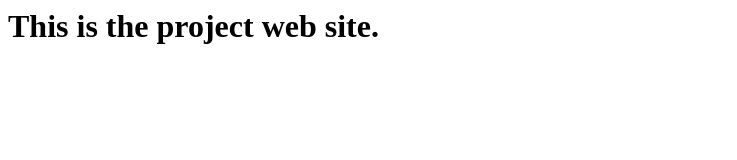
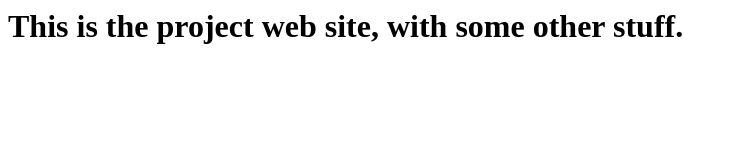
Before and after one commit to LeroySalih/mr-salih-001, a plain HTML site: page index.html in a window 1280 px wide. Shown: the whole page, without its empty margins (0-737 px from the left). Drawn offline with nearby package versions, Linux system fonts and the light colour scheme.

```diff
--- a/index.html
+++ b/index.html
@@ -12,7 +12,7 @@
     }
   </script>
 <body>
-<h1>This is the project web site.</h1>
+<h1>This is the project web site, with some other stuff.</h1>
   <script src="https://cdnjs.cloudflare.com/ajax/libs/p5.js/0.7.3/p5.js"></script>
 </body>
 </html>
```
